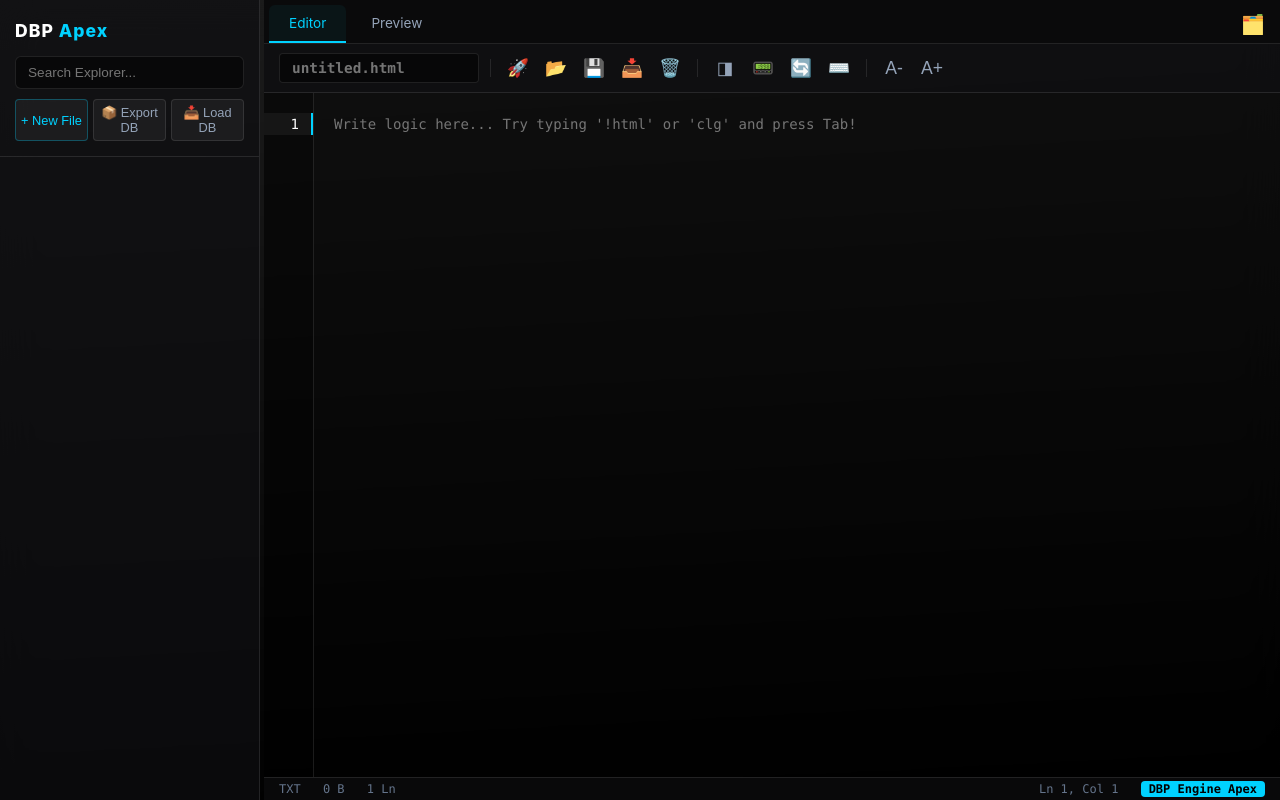
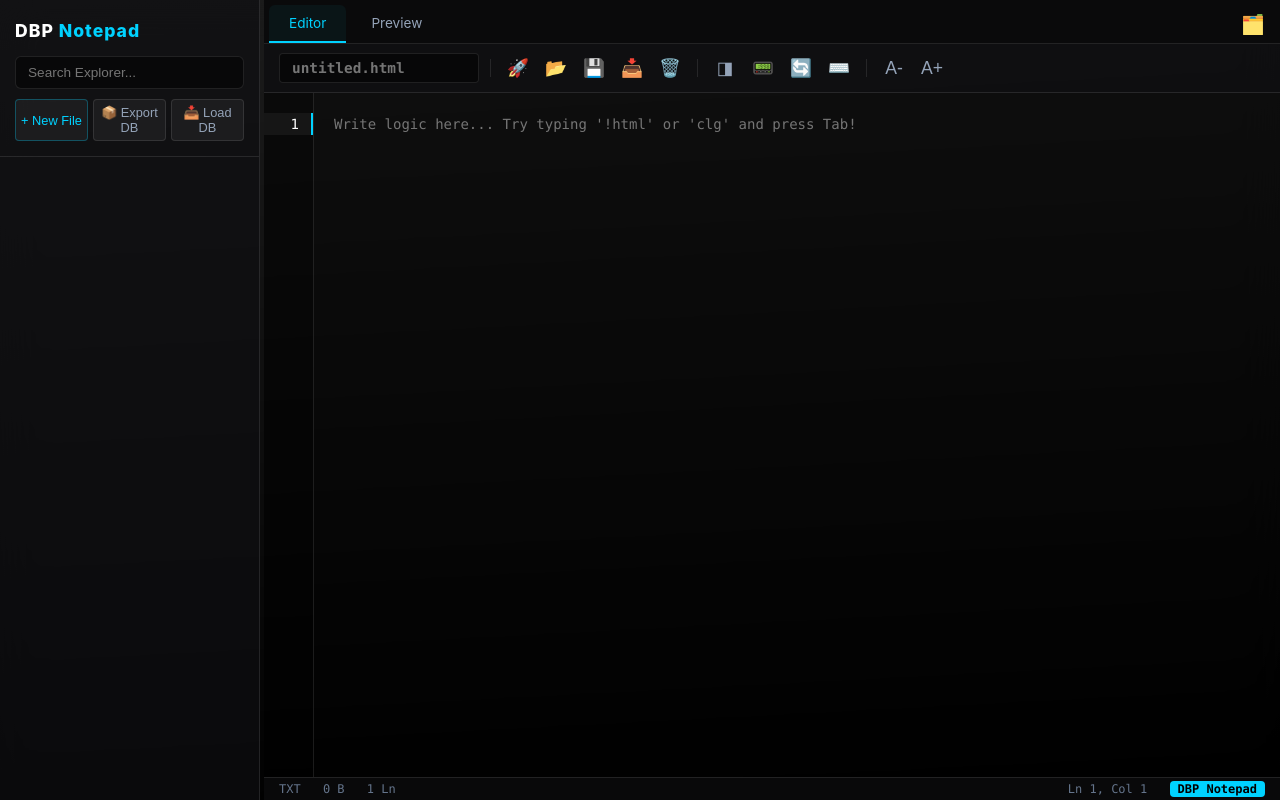
Before and after one commit to dbpsystemsa12-creator/DBP-Notepad, a plain HTML site: page index.html in a window 1280 px wide. Drawn offline with Linux system fonts and the light colour scheme.

Commit message:
Update index.html

```diff
--- a/index.html
+++ b/index.html
@@ -609,7 +609,7 @@
     <div id="sidebar-container">
         <aside id="sidebar">
             <div class="sidebar-header">
-                <div class="brand"><h1>DBP <span>Apex</span></h1></div>
+                <div class="brand"><h1>DBP <span>Notepad</span></h1></div>
                 <input type="text" id="search-input" class="search-box" placeholder="Search Explorer...">
                 <div class="sidebar-actions">
                     <button class="sidebar-btn primary" id="btn-new">+ New File</button>
@@ -681,14 +681,14 @@
             </div>
             <div class="status-right">
                 <span id="stat-cursor">Ln 1, Col 1</span>
-                <span class="dbp-tag">DBP Engine Apex</span>
+                <span class="dbp-tag">DBP Notepad</span>
             </div>
         </footer>
     </main>
 
     <script>
         /**
-         * DBP Systems Studio APEX
+         * DBP Systems Studio Notepad
          * Features: Custom JS Alerts, Tab Rendering, Auto-Detection, True Deletion, Single File Export
          */
 
```
